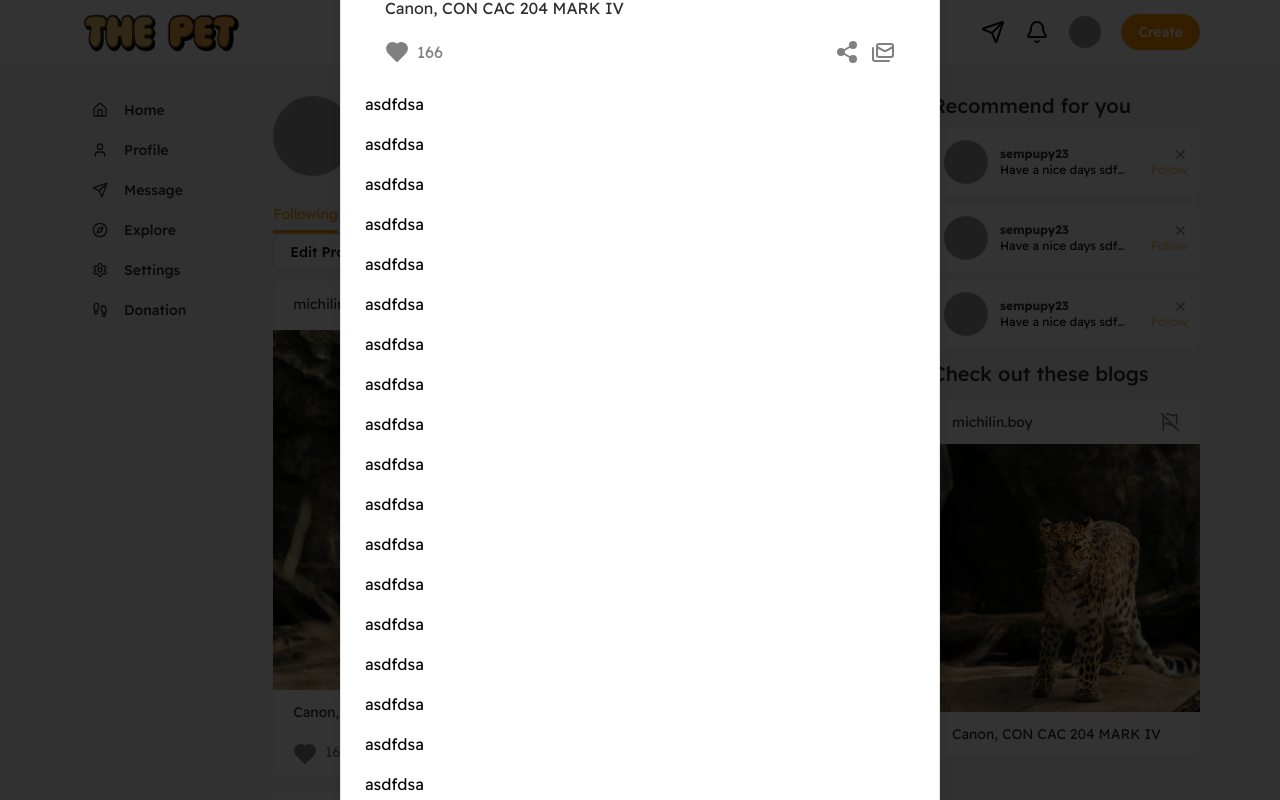
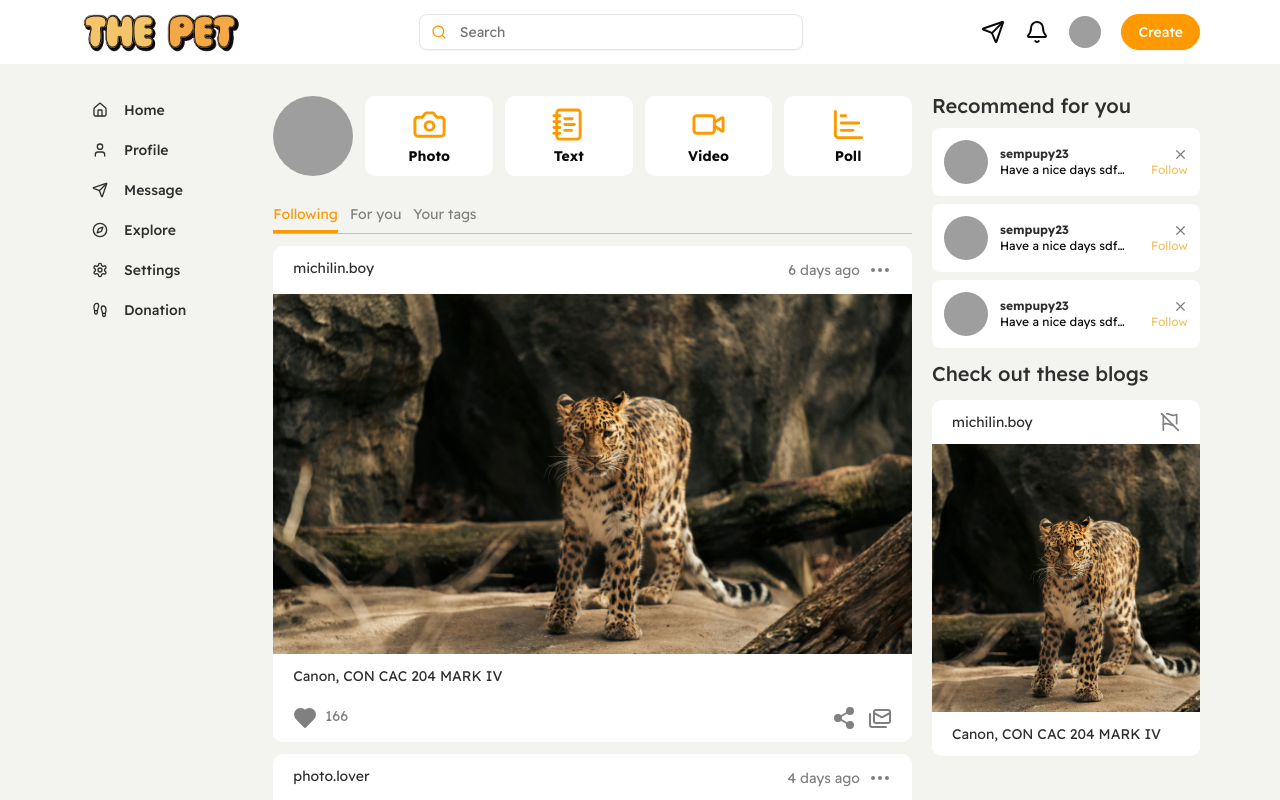
Before and after one commit to LQT2201/social-network, a Next.js app: page /homepage in a window 1280 px wide. Shown: the top 800 px of the page. Built offline with nearby package versions, Linux system fonts and the light colour scheme; grey boxes are pictures that could not be loaded.

Commit message:
feat: update homepage ui (add post modal)

```diff
--- a/app/(default_layout)/homepage/_components/CardFooter.js
+++ /dev/null
@@ -1,24 +0,0 @@
-"use client";
-import { Heart, Mails, Share2 } from "lucide-react";
-
-const CardFooter = () => (
-  <div className="rounded-b-lg bg-white py-3 px-5 text-d-gray">
-    <p className="text-jet line-clamp-2">Canon, CON CAC 204 MARK IV</p>
-    <div className="flex flex-row justify-between mt-5">
-      <div className="flex gap-2">
-        <Heart className="fill-d-gray" />
-        <p>166</p>
-      </div>
-      <div className="flex gap-3">
-        <Share2 className="fill-d-gray" />
-        <Mails
-          onClick={() => {
-            alert("concac");
-          }}
-        />
-      </div>
-    </div>
-  </div>
-);
-
-export default CardFooter;
--- a/app/(default_layout)/homepage/_components/CardHeader.js
+++ /dev/null
@@ -1,13 +0,0 @@
-const { Ellipsis } = require("lucide-react");
-
-const CardHeader = () => (
-  <div className="flex flex-row justify-between py-3 px-5">
-    <p className="text-jet">michilin.boy</p>
-    <div className="flex text-d-gray gap-2 items-center">
-      <p>6 days ago</p>
-      <Ellipsis className="cursor-pointer hover:text-l-yellow" />
-    </div>
-  </div>
-);
-
-export default CardHeader;
--- a/app/(default_layout)/homepage/_components/CardPost.js
+++ b/app/(default_layout)/homepage/_components/CardPost.js
@@ -1,21 +1,83 @@
-import React from "react";
+"use client";
+import React, { useState } from "react";
 import Image from "next/image";
-import test1 from "@/public/images/test-1.jpg";
-import CardHeader from "./CardHeader";
-import CardFooter from "./CardFooter";
+import { Heart, Mails, Share2, Ellipsis } from "lucide-react";
 
-const CardContent = () => (
-  <div className="h-90 overflow-hidden flex items-center justify-center">
-    <Image src={test1} alt="card-name" className="w-full" loading="eager" />
+const CardHeader = ({ username, postedAt }) => (
+  <div className="flex flex-row justify-between py-3 px-5">
+    <p className="text-jet">{username}</p>
+    <div className="flex text-d-gray gap-2 items-center">
+      <p>{postedAt}</p>
+      <Ellipsis className="cursor-pointer hover:text-l-yellow" />
+    </div>
   </div>
 );
 
-const CardPost = () => {
+const CardContent = ({ image }) => (
+  <div className="h-90 overflow-hidden flex items-center justify-center">
+    <Image
+      src={image}
+      alt="card-image"
+      className="w-full h-full"
+      loading="eager"
+      width={500} // adjust as needed
+      height={500} // adjust as needed
+    />
+  </div>
+);
+
+const CardFooter = ({
+  onCommentClick,
+  caption,
+  likeCount: initialLikeCount,
+  liked: initialLiked,
+}) => {
+  const [liked, setLiked] = useState(initialLiked);
+  const [likeCount, setLikeCount] = useState(initialLikeCount);
+
+  const handleToggleLike = () => {
+    if (liked) {
+      setLikeCount(likeCount - 1);
+    } else {
+      setLikeCount(likeCount + 1);
+    }
+    setLiked(!liked);
+  };
+
+  return (
+    <div className="rounded-b-lg bg-white py-3 px-5 text-d-gray">
+      <p className="text-jet line-clamp-2">{caption}</p>
+      <div className="flex flex-row justify-between mt-5">
+        <div className="flex gap-2">
+          <Heart
+            onClick={handleToggleLike}
+            className={`cursor-pointer ${
+              liked ? "fill-red-500 text-red-500" : "fill-d-gray"
+            }`}
+          />
+          <p>{likeCount}</p>
+        </div>
+        <div className="flex gap-3">
+          <Share2 className="fill-d-gray" />
+          <Mails onClick={onCommentClick} className="cursor-pointer" />
+        </div>
+      </div>
+    </div>
+  );
+};
+
+// CardPost combines header, content, and footer.
+const CardPost = ({ onCommentClick, post }) => {
   return (
     <div className="flex flex-col bg-white rounded-lg mt-3">
-      <CardHeader />
-      <CardContent />
-      <CardFooter />
+      <CardHeader username={post.username} postedAt={post.postedAt} />
+      <CardContent image={post.image} />
+      <CardFooter
+        onCommentClick={onCommentClick}
+        caption={post.caption}
+        likeCount={post.likes}
+        liked={post.liked}
+      />
     </div>
   );
 };
--- /dev/null
+++ b/app/(default_layout)/homepage/_components/CommentList.js
@@ -0,0 +1,74 @@
+import React, { useState } from "react";
+import { Avatar, AvatarFallback, AvatarImage } from "@/components/ui/avatar";
+import LikeButton from "./LikeButton";
+
+const CommentItem = ({ comment }) => {
+  // State to toggle replies visibility
+  const [showReplies, setShowReplies] = useState(false);
+  const hasReplies = comment.replies && comment.replies.length > 0;
+  // Local liked state for this comment
+  const [liked, setLiked] = useState(comment.liked);
+
+  return (
+    <div className="flex items-start gap-3">
+      <div className="flex-1">
+        {/* Comment content with heart icon overlay */}
+        <div className="relative bg-white rounded-lg px-4 py-3 shadow-sm flex">
+          <Avatar>
+            <AvatarImage src="https://github.com/shadcn.png" alt="@shadcn" />
+            <AvatarFallback>CN</AvatarFallback>
+          </Avatar>
+          <div className="ml-3 flex-1">
+            <p className="font-semibold text-sm">{comment.author}</p>
+            <p className="text-gray-700 text-sm">{comment.content}</p>
+          </div>
+          <div className="cursor-pointer">
+            <LikeButton
+              liked={liked}
+              onClick={() => setLiked((prev) => !prev)}
+            />
+          </div>
+        </div>
+
+        {/* Time, likes, and reply toggle */}
+        <div className="flex items-center text-xs text-gray-500 mt-1 space-x-3 ml-1">
+          <span className="text-l-gray">{comment.time || "2 days"}</span>
+          <span className="text-l-gray">{comment.likes || "3 likes"}</span>
+          <button className="focus:outline-none hover:underline text-d-gray">
+            Reply
+          </button>
+        </div>
+
+        {hasReplies && (
+          <button
+            className="focus:outline-none hover:underline text-d-gray text-sm ml-4"
+            onClick={() => setShowReplies((prev) => !prev)}
+          >
+            {showReplies ? "Hide replies" : "Show replies"}
+          </button>
+        )}
+
+        {/* Render replies if available */}
+        {hasReplies && showReplies && (
+          <div className="mt-3 space-y-4 pl-5 border-l border-gray-200">
+            {comment.replies.map((rep) => (
+              <CommentItem key={rep.id} comment={rep} />
+            ))}
+          </div>
+        )}
+      </div>
+    </div>
+  );
+};
+
+const CommentList = ({ comments }) => {
+  return (
+    <div className="space-y-5">
+      {comments.map((comment) => (
+        <CommentItem key={comment.id} comment={comment} />
+      ))}
+    </div>
+  );
+};
+
+export default CommentList;
--- /dev/null
+++ b/app/(default_layout)/homepage/_components/LikeButton.js
@@ -0,0 +1,19 @@
+import { Heart } from "lucide-react";
+import React from "react";
+
+const LikeButton = ({ liked, onClick }) => {
+  return (
+    <button onClick={onClick} aria-label="Like">
+      <Heart
+        size={15}
+        className={`transition-colors ${
+          liked
+            ? "fill-red-500 text-red-500 hover:text-red-300"
+            : "fill-transparent text-gray-500 hover:text-red-300"
+        }`}
+      />
+    </button>
+  );
+};
+
+export default LikeButton;
--- a/app/(default_layout)/homepage/_components/ListPost.js
+++ b/app/(default_layout)/homepage/_components/ListPost.js
@@ -1,14 +1,52 @@
+"use client";
 import React from "react";
 import CardPost from "./CardPost";
 
-const arr = [1, 2, 3, 4];
+const fakePosts = [
+  {
+    id: 1,
+    username: "michilin.boy",
+    postedAt: "6 days ago",
+    caption: "Canon, CON CAC 204 MARK IV",
+    likes: 166,
+    liked: false,
+    image: "/images/test-1.jpg", // relative to your public folder
+  },
+  {
+    id: 2,
+    username: "photo.lover",
+    postedAt: "4 days ago",
+    caption: "Sunset over the mountains",
+    likes: 205,
+    image: "/images/test-1.jpg",
+    liked: true,
+  },
+  {
+    id: 3,
+    username: "urban.style",
+    postedAt: "3 days ago",
+    caption: "City life at its best",
+    likes: 300,
+    image: "/images/test-1.jpg",
+    liked: false,
+  },
+  {
+    id: 4,
+    username: "nature.fan",
+    postedAt: "2 days ago",
+    caption: "Exploring the forest",
+    likes: 150,
+    image: "/images/test-1.jpg",
+    liked: false,
+  },
+];
 
-const ListPost = () => {
+const ListPost = ({ onCommentClick }) => {
   return (
     <>
-      {arr.map((item) => {
-        return <CardPost key={item} />;
-      })}
+      {fakePosts.map((post) => (
+        <CardPost key={post.id} post={post} onCommentClick={onCommentClick} />
+      ))}
     </>
   );
 };
--- a/app/(default_layout)/homepage/_components/PostModal.js
+++ b/app/(default_layout)/homepage/_components/PostModal.js
@@ -1,48 +1,92 @@
-import React from "react";
+"use client";
+import React, { useState } from "react";
 import { Button } from "@/components/ui/button";
-import { Dialog, DialogContent, DialogTrigger } from "@/components/ui/dialog";
+import {
+  Dialog,
+  DialogContent,
+  DialogOverlay,
+  DialogTitle,
+} from "@/components/ui/dialog";
 import CardPost from "./CardPost";
-const PostModal = () => {
+import { Separator } from "@/components/ui/separator";
+import CommentList from "./CommentList";
+
+// Sample nested comments data
+const commentsData = [
+  {
+    id: 1,
+    author: "User1",
+    content:
+      "Đây là comment đầu tiên. Đây là comment đầu tiên. Đây là comment đầu tiên. Đây là comment đầu tiên. Đây là comment đầu tiên",
+    liked: true,
+    replies: [
+      {
+        id: 2,
+        author: "User2",
+        content: "Trả lời comment đầu tiên.",
+        liked: false,
+        replies: [
+          {
+            id: 3,
+            author: "User3",
+            content: "Phản hồi của User3.",
+            liked: false,
+            replies: [],
+          },
+          {
+            id: 4,
+            author: "User4",
+            content: "Một phản hồi khác của User4.",
+            liked: false,
+            replies: [],
+          },
+        ],
+      },
+      {
+        id: 5,
+        author: "User5",
+        content: "Một phản hồi khác cho comment đầu tiên.",
+        liked: true,
+        replies: [],
+      },
+    ],
+  },
+  {
+    id: 6,
+    author: "User6",
+    content: "Đây là comment thứ hai.",
+    liked: false,
+    replies: [],
+  },
+];
+
+const PostModal = ({ open, setOpen }) => {
   return (
-    <Dialog open>
-      <DialogTrigger asChild>
-        <Button variant="outline">Edit Profile</Button>
-      </DialogTrigger>
-      <DialogContent className="sm:max-w-[600px] sm:h-max-[400px] object-contain">
-        <div className="grid gap-4">
-          <CardPost></CardPost>
-          <p> asdfdsa</p>
-          <p> asdfdsa</p>
-          <p> asdfdsa</p>
-          <p> asdfdsa</p>
-          <p> asdfdsa</p>
-          <p> asdfdsa</p>
-          <p> asdfdsa</p>
-          <p> asdfdsa</p>
-          <p> asdfdsa</p>
-          <p> asdfdsa</p>
-          <p> asdfdsa</p>
-          <p> asdfdsa</p>
-          <p> asdfdsa</p>
-          <p> asdfdsa</p>
-          <p> asdfdsa</p>
-          <p> asdfdsa</p>
-          <p> asdfdsa</p>
-          <p> asdfdsa</p>
-          <p> asdfdsa</p>
-          <p> asdfdsa</p>
-          <p> asdfdsa</p>
-          <p> asdfdsa</p>
-          <p> asdfdsa</p>
-          <p> asdfdsa</p>
-          <p> asdfdsa</p>
-          <p> asdfdsa</p>
-          <p> asdfdsa</p>
-          <p> asdfdsa</p>
-          <p> asdfdsa</p>
-        </div>
-      </DialogContent>
-    </Dialog>
+    <>
+      <Dialog open={open} onOpenChange={setOpen}>
+        <DialogContent className="sm:max-w-[80vh] max-h-[80vh] overflow-y-auto p-0">
+          <DialogTitle></DialogTitle>
+          <CardPost />
+          <div className="grid gap-4">
+            <Separator />
+            <div className="px-5 py-3">
+              <h3>
+                Comments{" "}
+                <span className="text-gray-500 inline">
+                  ( {commentsData.length} )
+                </span>
+              </h3>
+              <div className="mt-3">
+                <CommentList
+                  comments={commentsData}
+                  handleLikeComment={(pre) => !pre}
+                />
+              </div>
+            </div>
+          </div>
+        </DialogContent>
+      </Dialog>
+    </>
   );
 };
 
--- a/app/(default_layout)/homepage/page.js
+++ b/app/(default_layout)/homepage/page.js
@@ -1,8 +1,10 @@
-import React from "react";
+"use client";
+
+import React, { useState } from "react";
 import SideNav from "./_components/SideNav";
 import { Avatar, AvatarImage, AvatarFallback } from "@/components/ui/avatar";
 import { Camera, ChartBar, NotebookText, Video } from "lucide-react";
-import CardPost from "./_components/CardPost";
+
 import TabPost from "./_components/TabPost";
 import CardRecommendation from "./_components/CardRecommendation";
 import SuggestedPostCard from "./_components/SuggetedPostCard";
@@ -10,8 +12,9 @@ import ListPost from "./_components/ListPost";
 import PostModal from "./_components/PostModal";
 
 const HomePage = () => {
+  const [open, setOpen] = useState(false);
+
   return (
-    <div className="max-w-screen w-7xl mx-auto px-20 pt-7 bg-baby-powder">
     <div className="grid grid-cols-12 gap-4">
       <div className="col-span-2 lg:flex md:hidden sm:hidden">
         <div className="sticky top-5">
@@ -48,9 +51,11 @@ const HomePage = () => {
 
         <TabPost />
 
-          <PostModal />
-
-          <ListPost />
+        <ListPost
+          onCommentClick={() => {
+            setOpen((prev) => !prev);
+          }}
+        />
       </div>
 
       <div className="col-span-3">
@@ -61,7 +66,7 @@ const HomePage = () => {
         </h2>
         <SuggestedPostCard />
       </div>
-      </div>
+      <PostModal open={open} setOpen={setOpen} />
     </div>
   );
 };
--- a/app/(default_layout)/layout.js
+++ b/app/(default_layout)/layout.js
@@ -85,7 +85,10 @@ export default function RootLayout({ children }) {
       <body className={`${readex_pro.className}`}>
         <TooltipProvider>
           <Header />
-          {children}
+          <div className="max-w-screen w-7xl mx-auto px-20 pt-7 bg-baby-powder">
+            {" "}
+            {children}
+          </div>
         </TooltipProvider>
       </body>
     </html>
--- /dev/null
+++ b/app/(default_layout)/profile/page.js
@@ -0,0 +1,18 @@
+import React from "react";
+import SideNav from "../homepage/_components/SideNav";
+
+const page = () => {
+  return (
+    <div className="grid grid-cols-12 gap-4">
+      <div className="col-span-2 lg:flex md:hidden sm:hidden">
+        <div className="sticky top-5">
+          <SideNav />
+        </div>
+      </div>
+
+      <div className="col-span-10 bg-red-300"></div>
+    </div>
+  );
+};
+
+export default page;
```
Also changed, not shown: 1 other file (tests, documents, lock files or other folders). Lines whose indentation alone changed are shown as unchanged.
